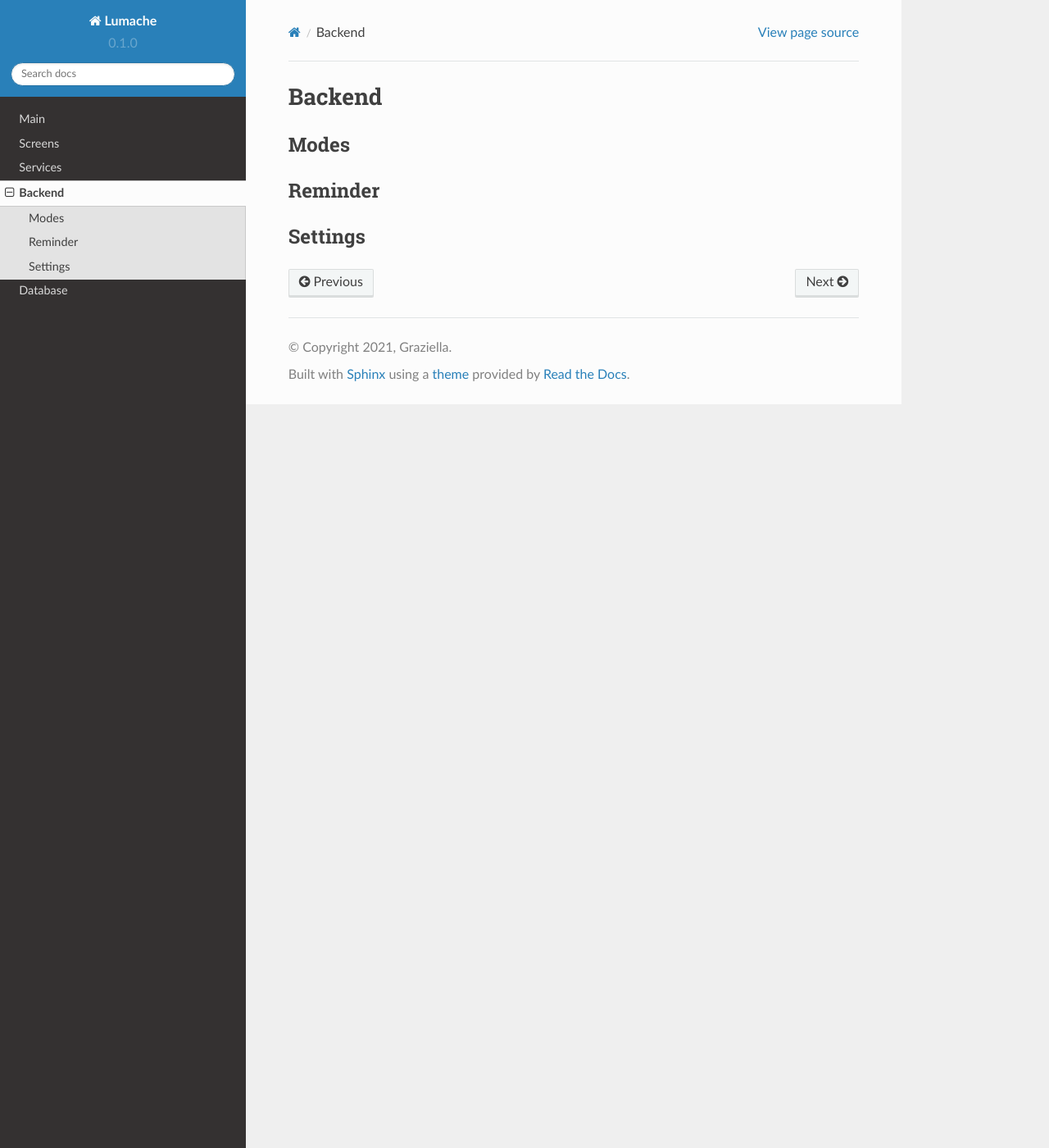
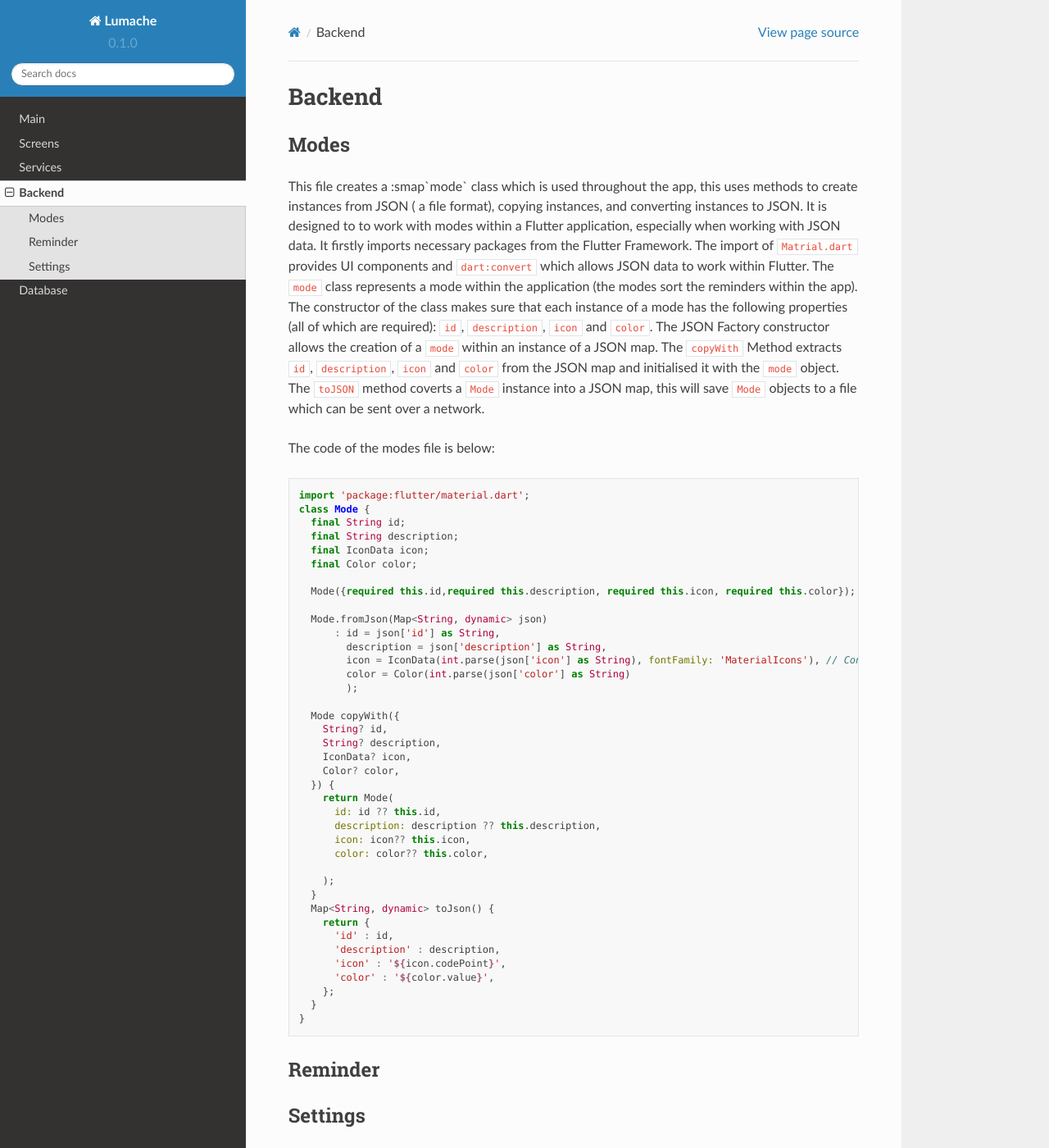
Before and after one commit to SE-sustainability/Project_code, a Sphinx documentation site: the page built from docs/source/backend.rst, in a window 1280 px wide and 1400 px high. Shown: the whole window at 82% size. Built offline with Sphinx 7.4.7 and the Read the Docs theme 2.0.0, drawn with Linux system fonts in a browser that asks for light colours.

Commit message:
Update backend.rst

```diff
--- a/docs/source/backend.rst
+++ b/docs/source/backend.rst
@@ -1,11 +1,67 @@
 Backend
 ========
 
+
 Modes
-----
+-----
+This file creates a :smap`mode` class which is used throughout the app, this uses methods to create instances from JSON ( a file format), copying instances, and converting instances to JSON. It is designed to to work with modes within a Flutter application, especially when working with JSON data.
+It firstly imports necessary packages from the Flutter Framework. The import of :samp:`Matrial.dart` provides UI components and :samp:`dart:convert` which allows JSON data to work within Flutter.
+The :samp:`mode` class represents a mode within the application (the modes sort the reminders within the app). The constructor of the class makes sure that each instance of a mode has the following properties (all of which are required): :samp:`id`, :samp:`description`, :samp:`icon` and :samp:`color`.
+The JSON Factory constructor allows the creation of a :samp:`mode` within an instance of a JSON map.
+The :samp:`copyWith` Method extracts :samp:`id`, :samp:`description`, :samp:`icon` and :samp:`color` from the JSON map and initialised it with the :samp:`mode` object.
+The :samp:`toJSON` method coverts a :samp:`Mode` instance into a JSON map, this will save :samp:`Mode` objects to a file which can be sent over a network.
+
+The code of the modes file is below:
+
+.. code-block:: dart
+
+    import 'package:flutter/material.dart';
+    class Mode {
+      final String id;
+      final String description;
+      final IconData icon;
+      final Color color;
+
+      Mode({required this.id,required this.description, required this.icon, required this.color});
+
+      Mode.fromJson(Map<String, dynamic> json)
+          : id = json['id'] as String,
+            description = json['description'] as String,
+            icon = IconData(int.parse(json['icon'] as String), fontFamily: 'MaterialIcons'), // Convert icon code to IconData
+            color = Color(int.parse(json['color'] as String)
+            );
+
+      Mode copyWith({
+        String? id,
+        String? description,
+        IconData? icon,
+        Color? color,
+      }) {
+        return Mode(
+          id: id ?? this.id,
+          description: description ?? this.description,
+          icon: icon?? this.icon,
+          color: color?? this.color,
+
+        );
+      }
+      Map<String, dynamic> toJson() {
+        return {
+          'id' : id,
+          'description' : description,
+          'icon' : '${icon.codePoint}',
+          'color' : '${color.value}',
+        };
+      }
+    }
+
 
 Reminder
 --------
 
+
+
+
+
 Settings
 --------
```
